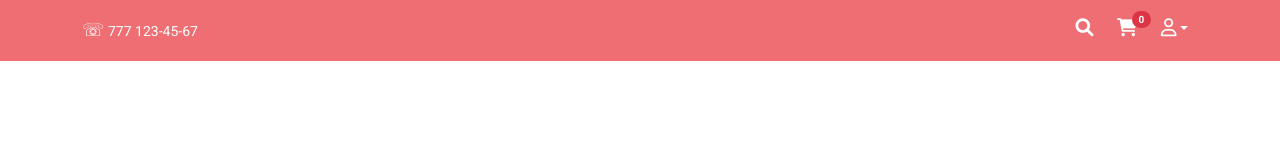
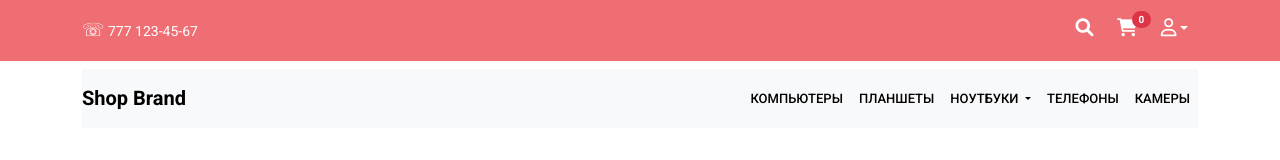
Before and after one commit to eds2109/Bootstrap5, a plain HTML site: page index.html in a window 1280 px wide. Drawn offline with nearby package versions, Linux system fonts and the light colour scheme; files that its build step writes are made by us from their sources; files whose address does not match are found by name.

Commit message:
add header-bottom

```diff
--- a/css/main.css
+++ b/css/main.css
@@ -145,3 +145,31 @@ li a.dropdown-item:hover {
 .modal-body a {
   color: #ee6e73;
 }
+
+/* Header bottom */
+.header-bottom .navbar-brand {
+  color: #000;
+  font-weight: 700;
+}
+
+.header-bottom .navbar-brand:hover {
+  color: #ee6e73;
+}
+
+.header-bottom .navbar-nav .nav-link {
+  color: #000;
+  font-size: 13px;
+  font-weight: 500;
+  text-transform: uppercase;
+}
+
+.header-bottom .navbar-nav .nav-link:hover {
+ color: #ee6e73;
+}
+
+/* Показ дропдаун меню при наведении на десктопах */
+@media all and (min-width: 992px) {
+  .navbar .nav-item .dropdown-menu {display: none;}
+  .navbar .nav-item:hover .dropdown-menu {display: block;}
+  .navbar .nav-item .dropdown-menu { margin-top: 0;}
+}
--- a/index.html
+++ b/index.html
@@ -103,6 +103,47 @@
         </div>
       </div><!-- ./container -->
     </div><!-- ./header-top -->
+
+    <div class="header-bottom py-2">
+      <div class="container">
+        <nav class="navbar navbar-expand-lg navbar-light bg-light">
+          <div class="container-fluid p-0">
+            <a class="navbar-brand" href="#">Shop Brand</a>
+            <button class="navbar-toggler" type="button" data-bs-toggle="collapse" data-bs-target="#navbarSupportedContent"
+              aria-controls="navbarSupportedContent" aria-expanded="false" aria-label="Toggle navigation">
+              <span class="navbar-toggler-icon"></span>
+            </button>
+            <div class="collapse navbar-collapse" id="navbarSupportedContent">
+              <ul class="navbar-nav ms-auto mb-2 mb-lg-0">
+                <li class="nav-item">
+                  <a class="nav-link" href="#">Компьютеры</a>
+                </li>
+                <li class="nav-item">
+                  <a class="nav-link" href="#">Планшеты</a>
+                </li>
+                <li class="nav-item dropdown">
+                  <a class="nav-link dropdown-toggle" href="#" id="navbarDropdown" role="button" data-bs-toggle="dropdown"
+                    aria-expanded="false">
+                    Ноутбуки
+                  </a>
+                  <ul class="dropdown-menu" aria-labelledby="navbarDropdown">
+                    <li><a class="dropdown-item" href="#">Mac</a></li>
+                    <li><a class="dropdown-item" href="#">Windows</a></li>
+                  </ul>
+                </li>
+                <li class="nav-item">
+                  <a class="nav-link" href="#">Телефоны</a>
+                </li>
+                <li class="nav-item">
+                  <a class="nav-link" href="#">Камеры</a>
+                </li>
+              </ul>
+
+            </div>
+          </div>
+        </nav>
+      </div>
+    </div> <!-- ./header-bottom -->
   </header>
 
 
```
